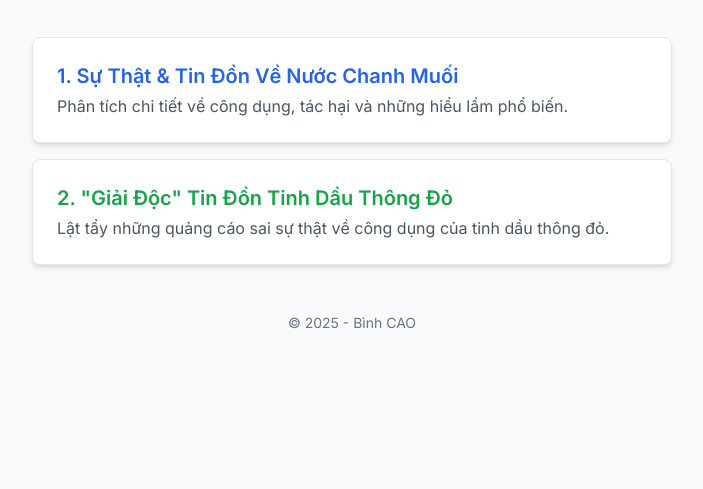
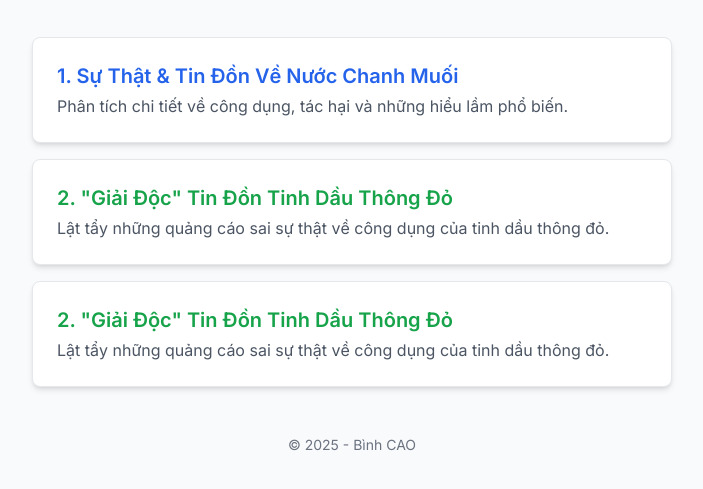
Before and after one commit to tntdev21/giai-doc-tinh-dau-thong-do, a plain HTML site: page index.html in a window 1280 px wide. Shown: the part 139-628 px from the top of the page, without its empty margins (288-991 px from the left). Drawn offline with nearby package versions, Linux system fonts and the light colour scheme.

Commit message:
Add duplicate link section in index.html

```diff
--- a/index.html
+++ b/index.html
@@ -35,6 +35,11 @@
                     <h2 class="text-xl font-semibold text-green-600 group-hover:text-green-700">2. "Giải Độc" Tin Đồn Tinh Dầu Thông Đỏ</h2>
                     <p class="text-gray-600 mt-1">Lật tẩy những quảng cáo sai sự thật về công dụng của tinh dầu thông đỏ.</p>
                 </a>
+
+                <a href="trai-nhau.html" class="block bg-white p-6 rounded-lg shadow-md hover:shadow-lg transition-shadow duration-200 border border-gray-200 group">
+                    <h2 class="text-xl font-semibold text-green-600 group-hover:text-green-700">2. "Giải Độc" Tin Đồn Tinh Dầu Thông Đỏ</h2>
+                    <p class="text-gray-600 mt-1">Lật tẩy những quảng cáo sai sự thật về công dụng của tinh dầu thông đỏ.</p>
+                </a>
             </div>
         </main>
 
```
